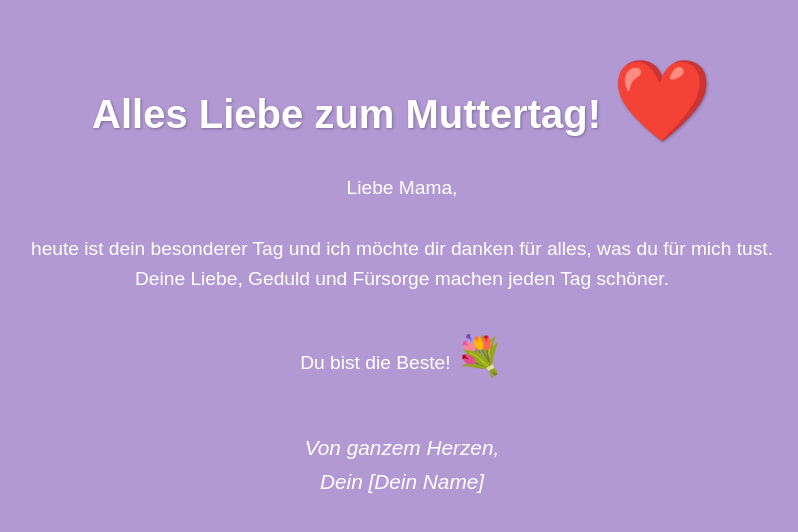
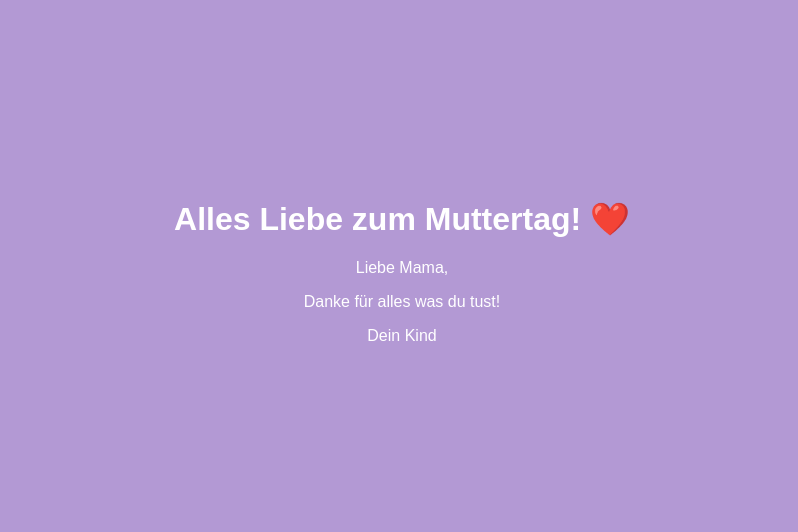
Before and after one commit to CAVgroup/MotherDay, a plain HTML site: page index.html in a window 1280 px wide. Shown: the part 150-682 px from the top of the page, without its empty margins (238-1036 px from the left). Drawn offline with Linux system fonts and the light colour scheme.

Commit message:
Update index.html

```diff
--- a/index.html
+++ b/index.html
@@ -3,64 +3,65 @@
 <head>
     <meta charset="UTF-8">
     <meta name="viewport" content="width=device-width, initial-scale=1.0">
-    <title>Alles Liebe zum Muttertag!</title>
+    <meta http-equiv="Content-Security-Policy" content="default-src 'self' data: gap: https://ssl.gstatic.com 'unsafe-eval' 'unsafe-inline'">
+    <title>Muttertag</title>
     <style>
         body {
             font-family: 'Arial', sans-serif;
             text-align: center;
-            background-color: #b399d4; /* Lila Hintergrund */
-            color: #ffffff;
+            background-color: #b399d4;
+            color: white;
             padding: 20px;
             margin: 0;
-            min-height: 100vh;
+            height: 100vh;
             display: flex;
             flex-direction: column;
             justify-content: center;
+            -webkit-touch-callout: none;
+            -webkit-user-select: none;
+            user-select: none;
         }
-        h1 {
-            font-size: 2.5em;
-            margin-bottom: 10px;
-            text-shadow: 1px 1px 3px rgba(0, 0, 0, 0.3);
-        }
-        p {
-            font-size: 1.2em;
-            line-height: 1.6;
-            margin: 15px 0;
-        }
+        h1 { font-size: 2rem; }
         .herz {
             color: #ff6b81;
-            font-size: 2em;
-            animation: pulsieren 1s infinite alternate;
+            animation: pulsate 0.5s infinite alternate;
         }
-        @keyframes pulsieren {
+        @keyframes pulsate {
             from { transform: scale(1); }
             to { transform: scale(1.2); }
-        }
-        .signatur {
-            font-style: italic;
-            margin-top: 30px;
-            font-size: 1.3em;
         }
     </style>
 </head>
 <body>
-    <h1>Alles Liebe zum Muttertag! <span class="herz">❤️</span></h1>
-
-    <p>Liebe Mama,</p>
-
-    <p>heute ist dein besonderer Tag und ich möchte dir danken für alles, was du für mich tust.<br>
-    Deine Liebe, Geduld und Fürsorge machen jeden Tag schöner.</p>
-
-    <p>Du bist die Beste! <span class="herz">💐</span></p>
-
-    <p class="signatur">Von ganzem Herzen,<br>Dein [Dein Name]</p>
+    <div id="content">
+        <h1>Alles Liebe zum Muttertag! <span class="herz">❤️</span></h1>
+        <p>Liebe Mama,</p>
+        <p>Danke für alles was du tust!</p>
+        <p class="signatur">Dein Kind</p>
+    </div>
 
     <script>
-        document.addEventListener('DOMContentLoaded', function() {
-            const titel = document.querySelector('h1');
-            titel.style.opacity = '0';
-            titel.style.transition = 'opacity 2s';
-            setTimeout(() => { titel.style.opacity = '1'; }, 500);
+        // App environment detection
+        function isInApp() {
+            return (window.navigator.standalone ||
+                   window.matchMedia('(display-mode: standalone)').matches ||
+                   navigator.userAgent.toLowerCase().includes('wv'));
+        }
+
+        // Reload if stuck in GitHub redirect
+        if (isInApp() && location.href.includes('github.io')) {
+            setTimeout(() => {
+                if (!document.querySelector('h1').offsetParent) {
+                    location.reload(true);
+                }
+            }, 500);
+        }
+
+        document.addEventListener('DOMContentLoaded', () => {
+            // Add app-specific adjustments here
+            if (isInApp()) {
+                document.body.style.paddingTop = '20px';
+            }
         });
     </script>
 </body>
```
